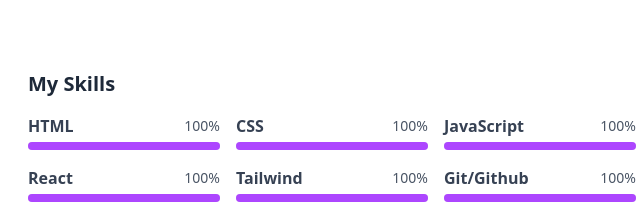
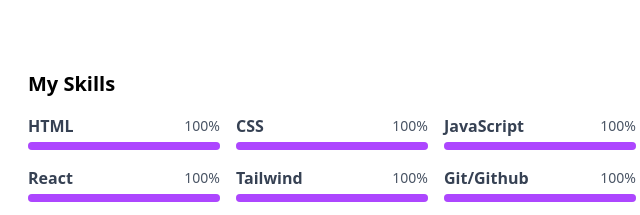
Before and after one commit to Naayart/my-portfolio, a plain HTML site: page index.html in a window 1280 px wide. Shown: the part 536-751 px from the top of the page, 628-1268 px from the left. Drawn offline with nearby package versions, Linux system fonts and the light colour scheme.

Commit message:
addition

```diff
--- a/index.html
+++ b/index.html
@@ -144,7 +144,7 @@
                 </a>
             </div>
      <div class="skills md:order-2">
-    <h3 class="text-xl font-semibold text-gray-800 mb-4 text-center md:text-left">My Skills</h3>
+    <h3 class="text-xl font-bold text-black-800 mb-4 text-center md:text-left">My Skills</h3>
     <div class="grid grid-cols-1 md:grid-cols-3 gap-4">
         <div>
             <div class="flex justify-between items-center mb-1">
```
Also changed, not shown: index.js (line endings or trailing spaces).
